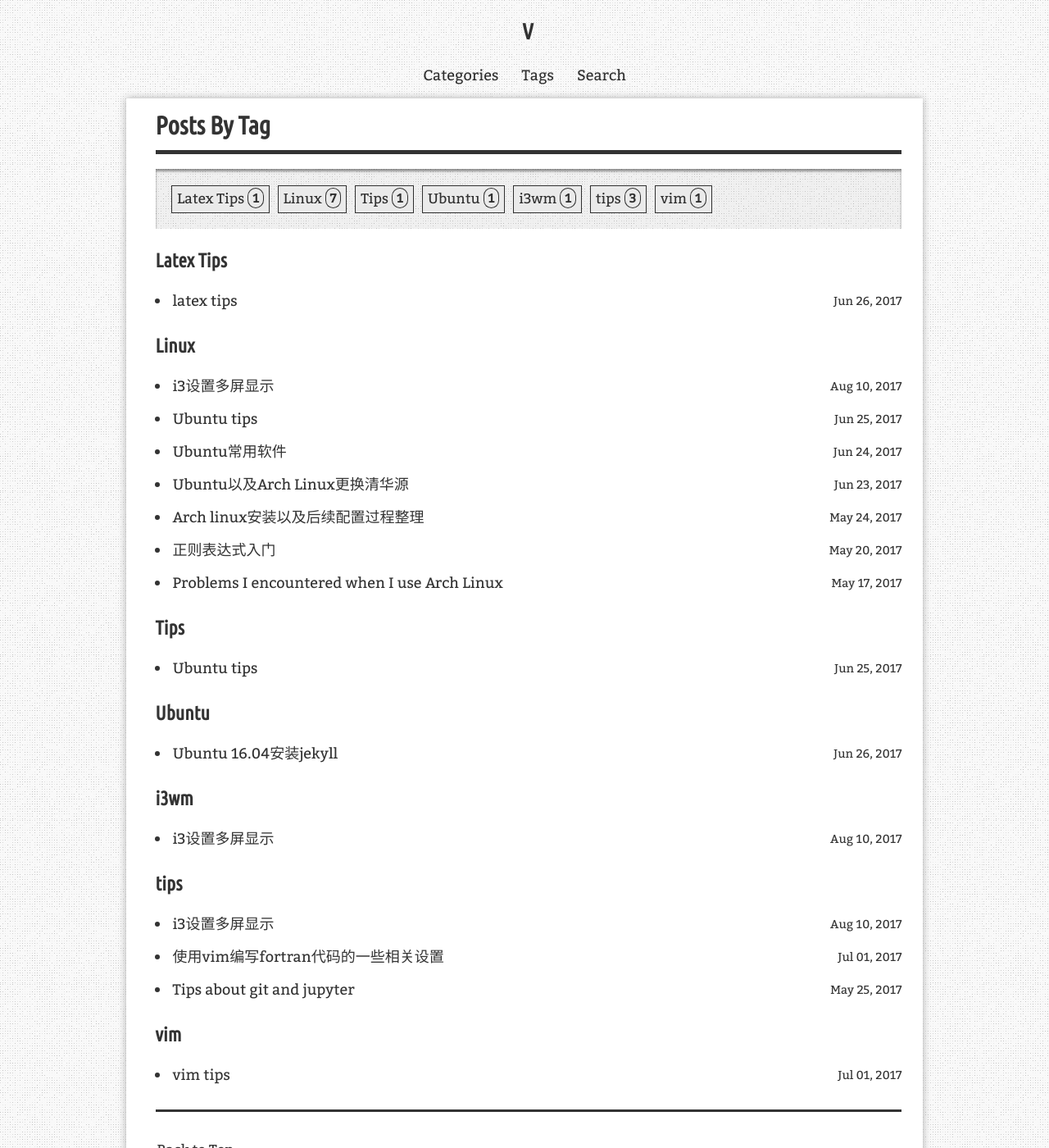
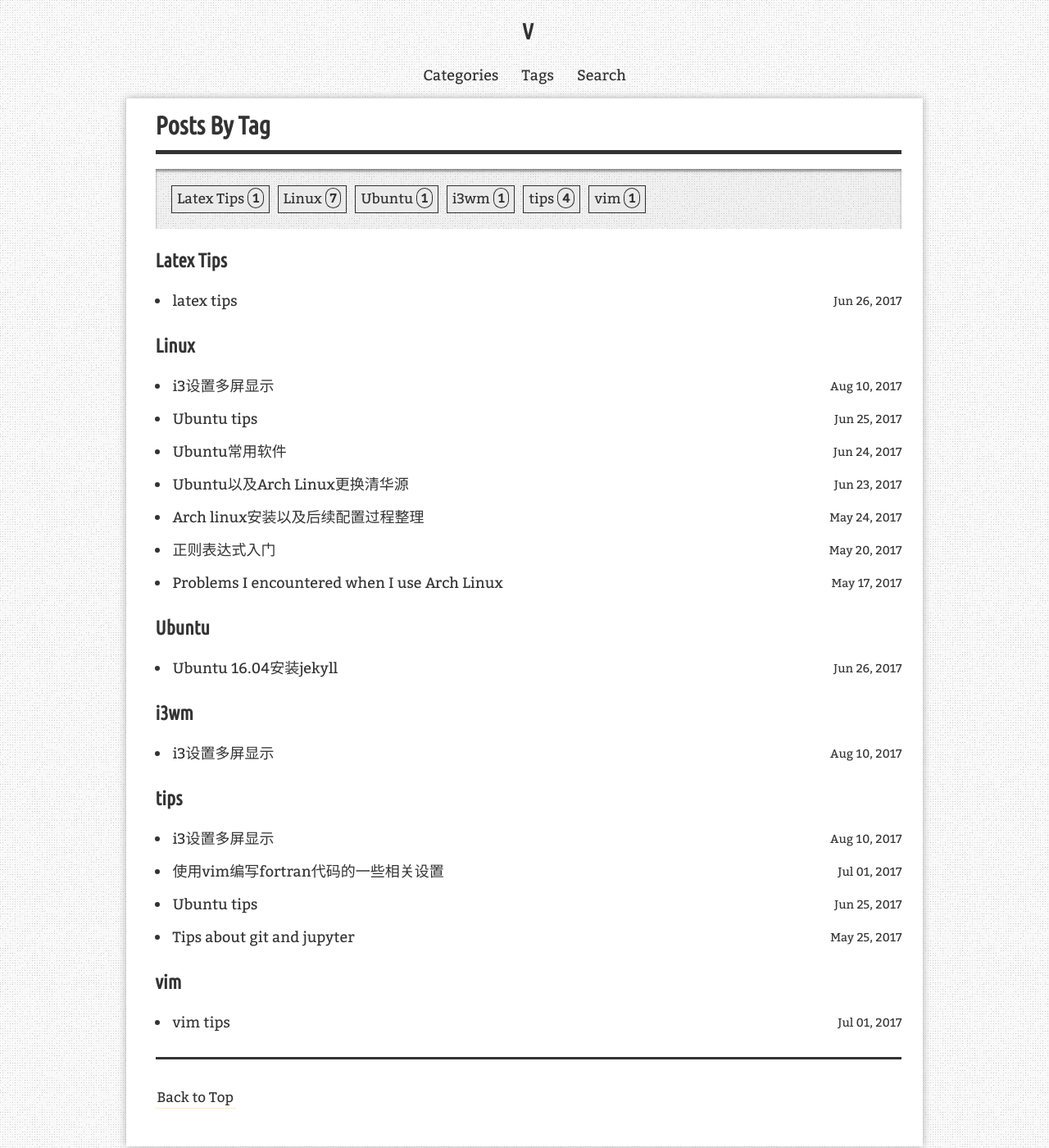
Before and after one commit to mrcwl/bryceyang.github.io, a Jekyll site: the page built from blog/tags/index.html, in a window 1280 px wide and 1400 px high. Shown: the whole window at 82% size. Built offline with Jekyll 4.4.1, drawn with Linux system fonts in a browser that asks for light colours; nearby versions of some CDN libraries; comment, search, counter and statistics services are not loaded.

Commit message:
nothing important

```diff
--- a/_posts/2017-06-25-ubuntu-tips.markdown
+++ b/_posts/2017-06-25-ubuntu-tips.markdown
@@ -3,7 +3,7 @@ layout: post
 title: "Ubuntu tips"
 date: 2017-06-25 16:50:00
 catagories: [Linux, tips]
-tags: [Linux, Tips]
+tags: [Linux, tips]
 redirect_from:
   - /2017/06/25/
 ---
```
